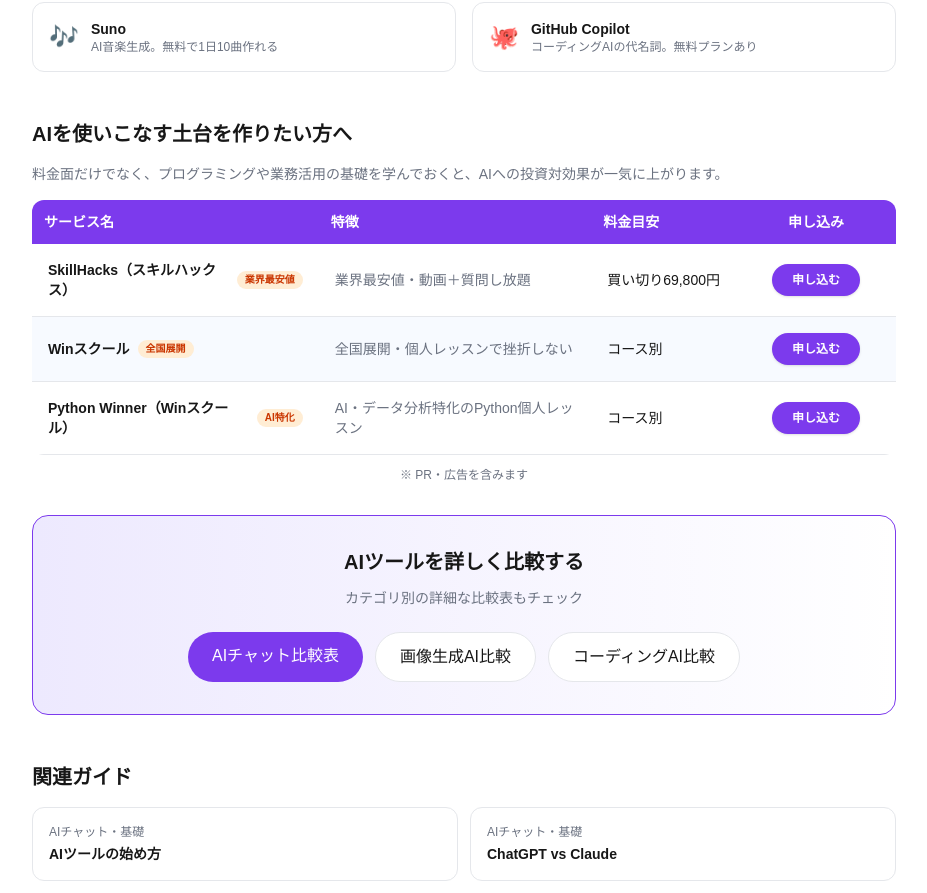
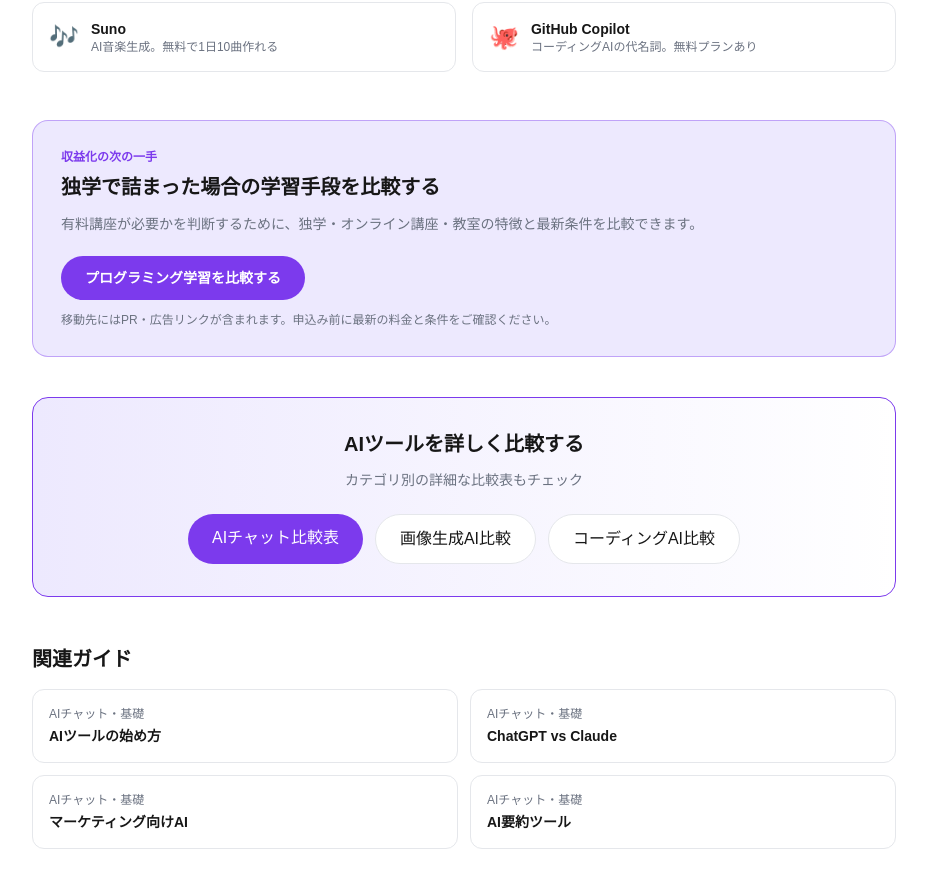
Before and after one commit to music6745-max/ai-tools-navi, a Next.js app: page /guide/ai-tools-pricing in a window 1280 px wide. Shown: the part 3500-4393 px from the top of the page, without its empty margins (176-1103 px from the left). Built offline with nearby package versions, Linux system fonts and the light colour scheme.

Commit message:
Route AI traffic into measured revenue funnels

```diff
--- /dev/null
+++ b/app/components/RevenueReferralExperiment.tsx
@@ -0,0 +1,125 @@
+"use client";
+
+import { useEffect, useRef } from "react";
+import { trackEvent, trackLinkClick } from "../lib/tracking";
+
+type RevenueReferralExperimentProps = {
+  experimentId: string;
+  variant?: string;
+  page: string;
+  position: string;
+  href: string;
+  funnelId: string;
+  title: string;
+  description: string;
+  buttonLabel: string;
+};
+
+export function RevenueReferralExperiment({
+  experimentId,
+  variant = "v1",
+  page,
+  position,
+  href,
+  funnelId,
+  title,
+  description,
+  buttonLabel,
+}: RevenueReferralExperimentProps) {
+  const cardRef = useRef<HTMLDivElement | null>(null);
+  const viewedRef = useRef(false);
+
+  useEffect(() => {
+    const target = cardRef.current;
+    trackEvent("experiment_eligible", {
+      experiment_id: experimentId,
+      experiment_variant: variant,
+      page,
+      position,
+      offer_id: funnelId,
+    });
+    if (!target) return;
+
+    let timer: ReturnType<typeof setTimeout> | undefined;
+    const recordView = () => {
+      if (viewedRef.current) return;
+      viewedRef.current = true;
+      trackEvent("experiment_view", {
+        experiment_id: experimentId,
+        experiment_variant: variant,
+        page,
+        position,
+        offer_id: funnelId,
+      });
+    };
+
+    if (!("IntersectionObserver" in window)) {
+      recordView();
+      return;
+    }
+    const observer = new IntersectionObserver(
+      (entries) => {
+        const visible = entries.some(
+          (entry) => entry.isIntersecting && entry.intersectionRatio >= 0.25,
+        );
+        if (visible && !timer) {
+          timer = setTimeout(() => {
+            recordView();
+            observer.disconnect();
+          }, 1000);
+        } else if (!visible && timer) {
+          clearTimeout(timer);
+          timer = undefined;
+        }
+      },
+      { threshold: [0.25] },
+    );
+    observer.observe(target);
+    return () => {
+      if (timer) clearTimeout(timer);
+      observer.disconnect();
+    };
+  }, [experimentId, funnelId, page, position, variant]);
+
+  const handleClick = () => {
+    trackLinkClick({
+      page,
+      position,
+      service: "net-toolbox revenue funnel",
+      offerId: funnelId,
+      status: "active",
+      href,
+    });
+    trackEvent("experiment_click", {
+      experiment_id: experimentId,
+      experiment_variant: variant,
+      page,
+      position,
+      offer_id: funnelId,
+    });
+  };
+
+  return (
+    <section
+      ref={cardRef}
+      data-experiment-id={experimentId}
+      data-experiment-variant={variant}
+      className="mb-10 rounded-2xl border border-primary/40 bg-primary-light p-7"
+    >
+      <p className="text-xs font-bold text-primary">収益化の次の一手</p>
+      <h2 className="mt-2 text-xl font-bold">{title}</h2>
+      <p className="mt-3 text-sm leading-relaxed text-muted">{description}</p>
+      <a
+        href={href}
+        onClick={handleClick}
+        data-analytics-tracked="true"
+        className="mt-5 inline-flex rounded-full bg-primary px-6 py-3 text-sm font-bold text-white transition-colors hover:bg-primary-hover"
+      >
+        {buttonLabel}
+      </a>
+      <p className="mt-3 text-xs text-muted">
+        移動先にはPR・広告リンクが含まれます。申込み前に最新の料金と条件をご確認ください。
+      </p>
+    </section>
+  );
+}
--- a/app/guide/ai-for-business/page.tsx
+++ b/app/guide/ai-for-business/page.tsx
@@ -1,7 +1,7 @@
 import Link from "next/link";
 import type { Metadata } from "next";
 import { siteConfig } from "../../lib/data";
-import { AffiliateCTAMulti } from "../../components/AffiliateCTA";
+import { RevenueReferralExperiment } from "../../components/RevenueReferralExperiment";
 
 export const metadata: Metadata = {
   title: "ビジネス向けAIおすすめ10選【2026年最新】徹底比較｜選び方も解説",
@@ -194,14 +194,18 @@
           </ul>
         </section>
 
-        <AffiliateCTAMulti
-          title="AI×ビジネスに役立つクラウド会計ソフト"
-          description="AIツールと合わせて、経理・会計業務も効率化しましょう。"
-          links={[
-            { name: "弥生シリーズ", url: "https://px.a8.net/svt/ejp?a8mat=4B1DXI+4XF71U+35XE+609HU", badge: "定番", description: "確定率91%・シェアNo.1" },
-            { name: "freee会計", url: "https://px.a8.net/svt/ejp?a8mat=4B1DXI+1UOKJ6+3SPO+9FDI8Y", badge: "クラウド", description: "AI自動仕訳・スマホ対応" }
-          ]}
-        />
+        {process.env.NEXT_PUBLIC_AI_BUSINESS_HOSTING_EXPERIMENT !== "false" && (
+          <RevenueReferralExperiment
+            experimentId="ai_business_hosting_20260926"
+            page="guide_ai-for-business"
+            position="exp.ai_business_hosting.v1.after_summary"
+            href="https://net-toolbox.jp/guide/rental-server-comparison?utm_source=ai-tools-navi&utm_medium=internal_referral&utm_campaign=exp_ai_business_hosting_20260926"
+            funnelId="toolbox-conoha-funnel"
+            title="AIで作ったコンテンツを自分のサイトで公開する"
+            description="ブログやオウンドメディアに移す段階の方向けに、WordPress対応サーバーの料金と条件を比較します。"
+            buttonLabel="収益化用サーバーを比較する"
+          />
+        )}
 
         {/* CTA */}
         <section className="bg-gradient-to-r from-primary-light to-background border border-primary rounded-2xl p-8 text-center">
--- a/app/guide/ai-tools-pricing/page.tsx
+++ b/app/guide/ai-tools-pricing/page.tsx
@@ -1,7 +1,7 @@
 import Link from "next/link";
 import type { Metadata } from "next";
 import { siteConfig, getToolBySlug, renderStars, getPricingBadge } from "../../lib/data";
-import { ComparisonTableCTA } from "../../components/ComparisonTableCTA";
+import { RevenueReferralExperiment } from "../../components/RevenueReferralExperiment";
 
 export const metadata: Metadata = {
   title: "料金比較AIおすすめ7選【2026年最新】徹底比較｜選び方も解説",
@@ -294,18 +294,18 @@
           </div>
         </section>
 
-        {/* Affiliate Comparison Table CTA */}
-        <section className="mb-8">
-          <h2 className="text-xl font-bold mb-4">AIを使いこなす土台を作りたい方へ</h2>
-          <p className="text-sm text-muted mb-4">料金面だけでなく、プログラミングや業務活用の基礎を学んでおくと、AIへの投資対効果が一気に上がります。</p>
-          <ComparisonTableCTA
-            services={[
-              { name: "SkillHacks（スキルハックス）", url: "https://px.a8.net/svt/ejp?a8mat=4B1DXI+4DRW36+4K3S+5YJRM", highlight: "業界最安値・動画＋質問し放題", price: "買い切り69,800円", badge: "業界最安値" },
-              { name: "Winスクール", url: "https://px.a8.net/svt/ejp?a8mat=4B1DXI+4D6GHE+529E+5ZMCH", highlight: "全国展開・個人レッスンで挫折しない", price: "コース別", badge: "全国展開" },
-              { name: "Python Winner（Winスクール）", url: "https://px.a8.net/svt/ejp?a8mat=4B1DXI+4EDBOY+529E+HW2Q9", highlight: "AI・データ分析特化のPython個人レッスン", price: "コース別", badge: "AI特化" },
-            ]}
+        {process.env.NEXT_PUBLIC_AI_PRICING_SKILLHACKS_EXPERIMENT !== "false" && (
+          <RevenueReferralExperiment
+            experimentId="ai_pricing_skillhacks_20260926"
+            page="guide_ai-tools-pricing"
+            position="exp.ai_pricing_skillhacks.v1.after_free_tools"
+            href="https://net-toolbox.jp/guide/programming-school-comparison?utm_source=ai-tools-navi&utm_medium=internal_referral&utm_campaign=exp_ai_pricing_skillhacks_20260926"
+            funnelId="toolbox-skillhacks-funnel"
+            title="独学で詰まった場合の学習手段を比較する"
+            description="有料講座が必要かを判断するために、独学・オンライン講座・教室の特徴と最新条件を比較できます。"
+            buttonLabel="プログラミング学習を比較する"
           />
-        </section>
+        )}
 
         {/* CTA */}
         <section className="bg-gradient-to-r from-primary-light to-background border border-primary rounded-2xl p-8 text-center">
```
Also changed, not shown: 1 other file (tests, documents, lock files or other folders).
